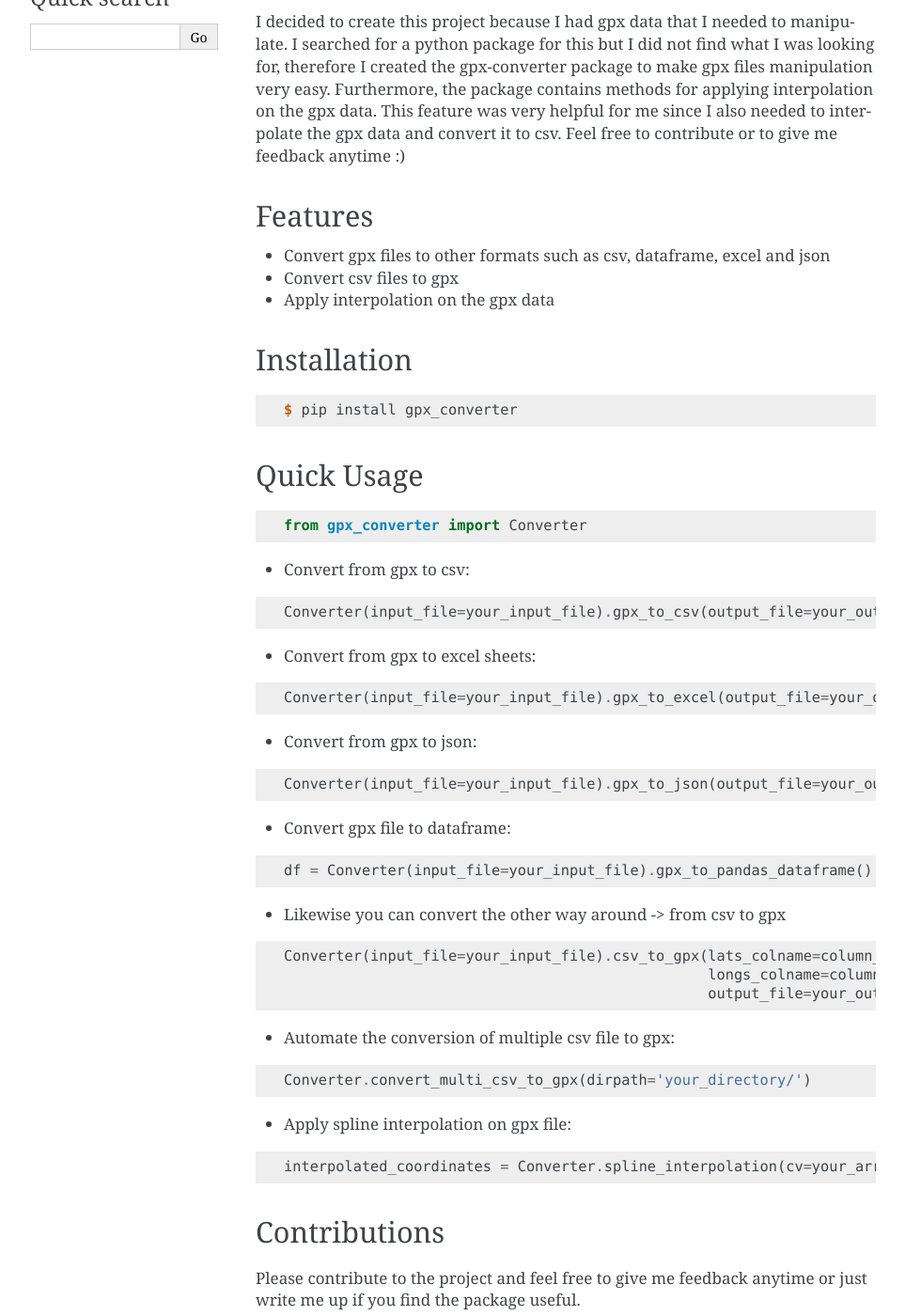
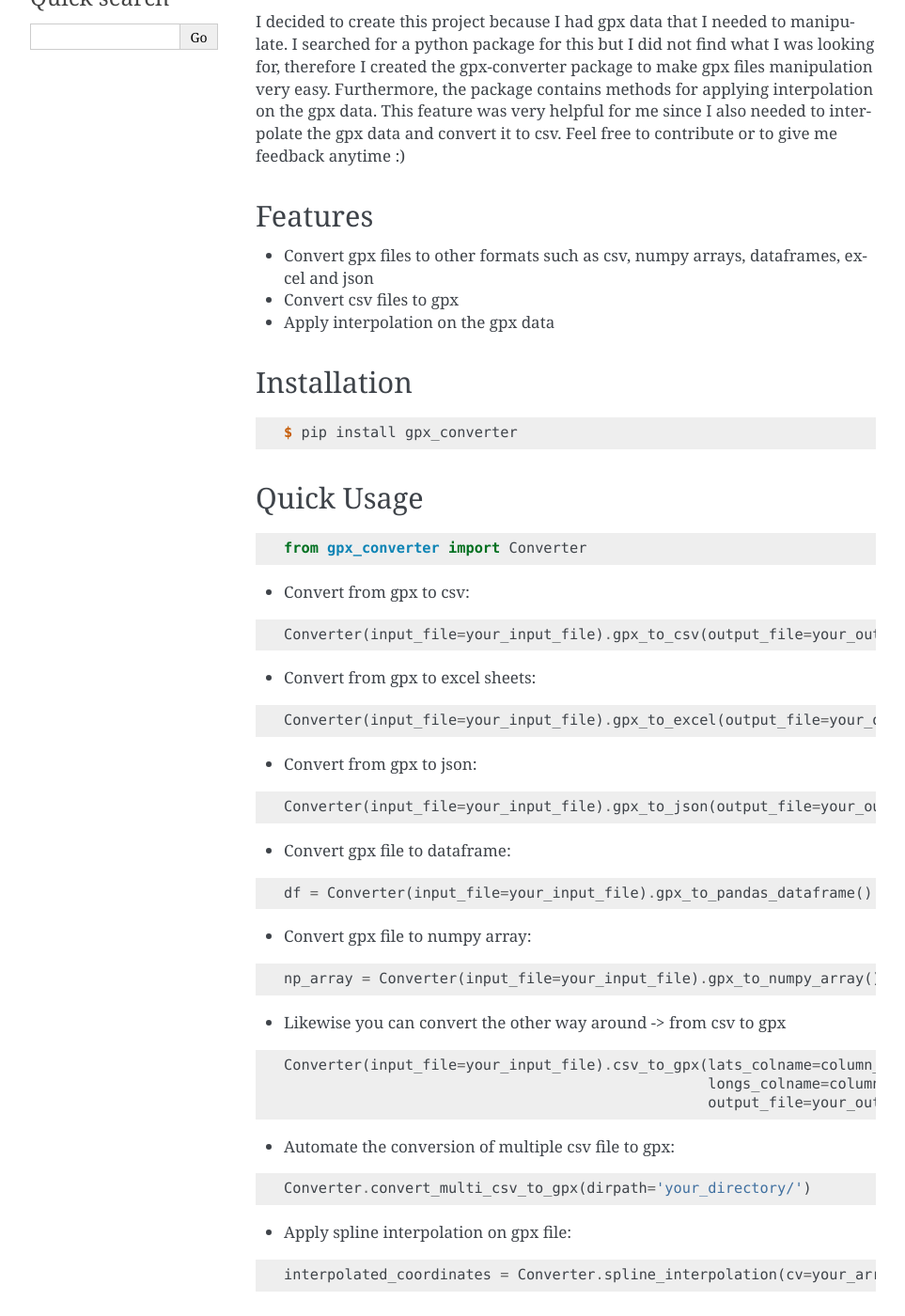
Before and after one commit to nidhaloff/gpx-converter, a Sphinx documentation site: the page built from docs/readme.rst, in a window 1280 px wide and 1400 px high, scrolled down 328 px. Shown: the whole window at 94% size, without its empty margins (148-1111 px from the left). Built offline with Sphinx 7.4.7, drawn with Linux system fonts in a browser that asks for light colours.

Commit message:
added numpy conversion function and new release

```diff
--- a/README.rst
+++ b/README.rst
@@ -31,7 +31,7 @@ Feel free to contribute or to give me feedback anytime :)
 Features
 --------
 
-- Convert gpx files to other formats such as csv, dataframe, excel and json
+- Convert gpx files to other formats such as csv, numpy arrays, dataframes, excel and json
 - Convert csv files to gpx
 - Apply interpolation on the gpx data
 
@@ -74,6 +74,13 @@ Quick Usage
 
     df = Converter(input_file=your_input_file).gpx_to_pandas_dataframe()
 
+- Convert gpx file to numpy array:
+
+.. code-block:: python
+
+    np_array = Converter(input_file=your_input_file).gpx_to_numpy_array()
+
+
 - Likewise you can convert the other way around -> from csv to gpx
 
 .. code-block:: python
```
Also changed, not shown: docs/usage.rst (+7 -1 lines).
